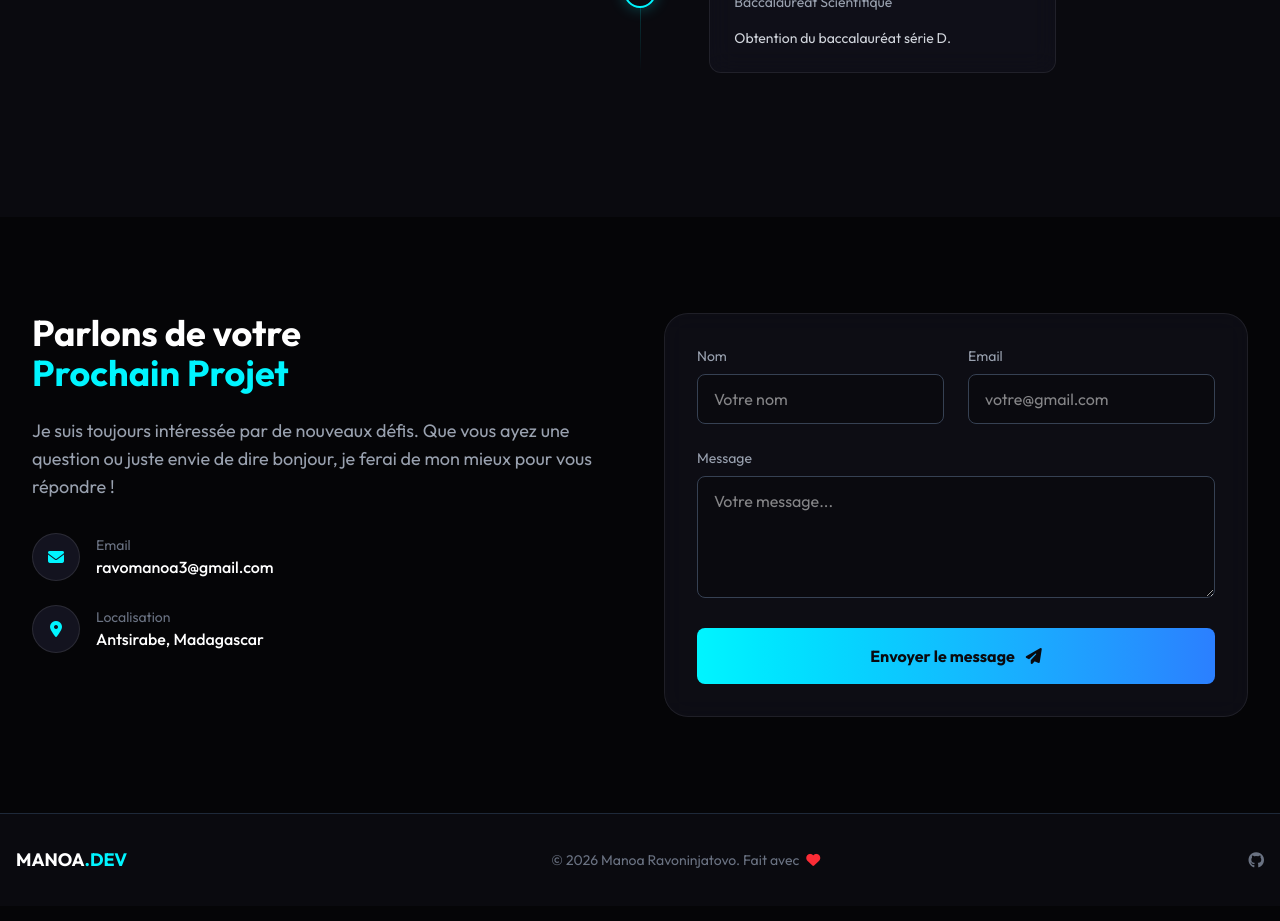
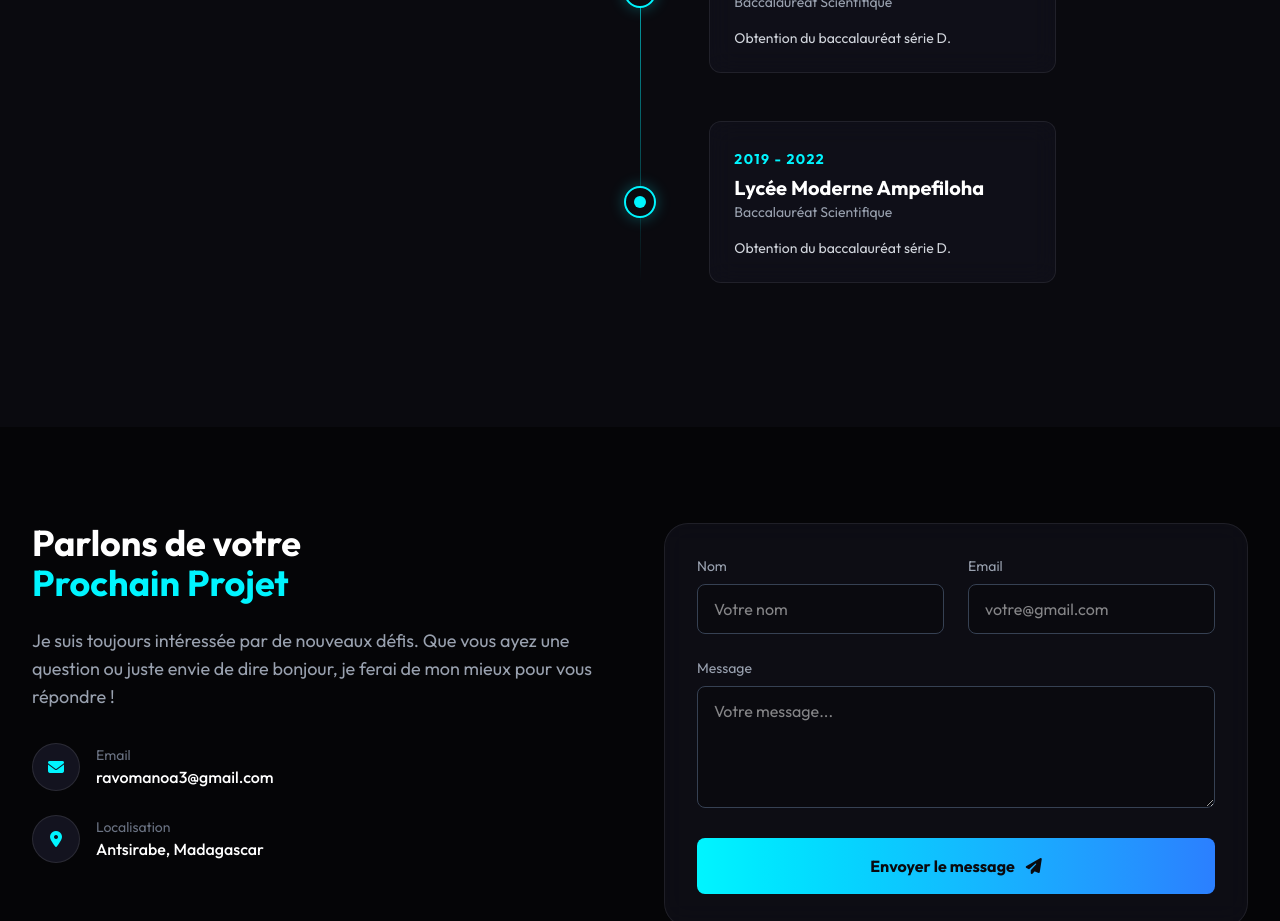
Before and after one commit to Manoa238/My-Portfolio, a Next.js app: page / in a window 1280 px wide. Shown: the part 3960-4881 px from the top of the page. Built offline with nearby package versions, Linux system fonts and the light colour scheme.

Commit message:
nanova zavatra kely ndray ehhh test

```diff
--- a/src/app/page.js
+++ b/src/app/page.js
@@ -332,6 +332,21 @@ export default function Home() {
                 </div>
               </div>
             </div>
+
+            <div className="relative z-10 mb-12" data-aos="fade-up">
+              <div className="flex flex-col md:flex-row items-center justify-between w-full">
+                <div className="order-1 md:w-5/12 md:text-right"></div>
+                <div className="z-20 flex items-center order-1 bg-dark-900 border-2 border-neon-400 rounded-full w-8 h-8 justify-center shadow-neon absolute left-[-16px] md:left-1/2 md:-translate-x-1/2"><div className="w-3 h-3 bg-neon-400 rounded-full"></div></div>
+                <div className="order-1 md:w-5/12 pl-8 md:pl-0">
+                  <div className="glass-panel p-6 rounded-xl hover:border-neon-400/50 transition-colors">
+                    <span className="text-neon-400 text-sm font-bold tracking-widest">2019 - 2022</span>
+                    <h3 className="text-xl font-bold text-white mt-1">Lycée Moderne Ampefiloha</h3><h4 className="text-gray-400 text-sm mb-4">Baccalauréat Scientifique</h4>
+                    <p className="text-gray-300 text-sm">Obtention du baccalauréat série D.</p>
+                  </div>
+                </div>
+              </div>
+            </div>
+
           </div>
         </div>
       </section>
```
